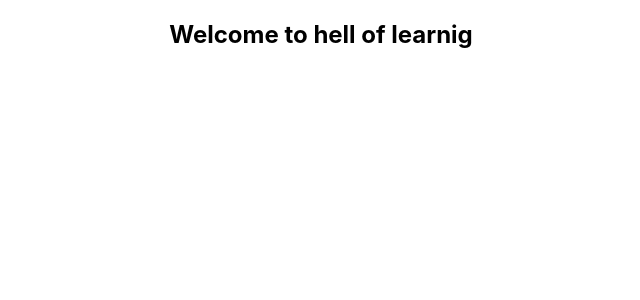
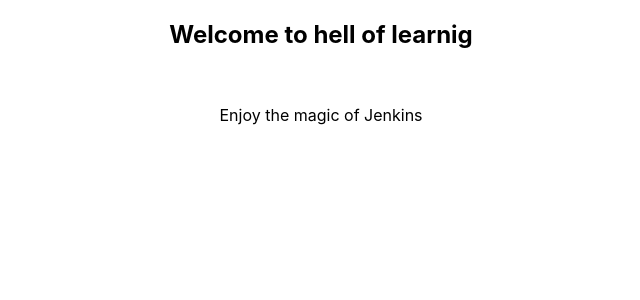
Before and after one commit to bilal-wani/lab_react, a React (Create React App) app in the folder first_app/: page / in a window 1280 px wide. Shown: the top 300 px of the page, without its empty margins (319-959 px from the left). Built offline with nearby package versions, Linux system fonts and the light colour scheme.

Commit message:
changes in app.js

```diff
--- a/first_app/src/App.js
+++ b/first_app/src/App.js
@@ -5,6 +5,10 @@
   return (
     <div className="App">
       <h2>Welcome to hell of learnig</h2>
+      <br/>
+      <p>
+        Enjoy the magic of Jenkins
+      </p>
     </div>
   );
 }
```
